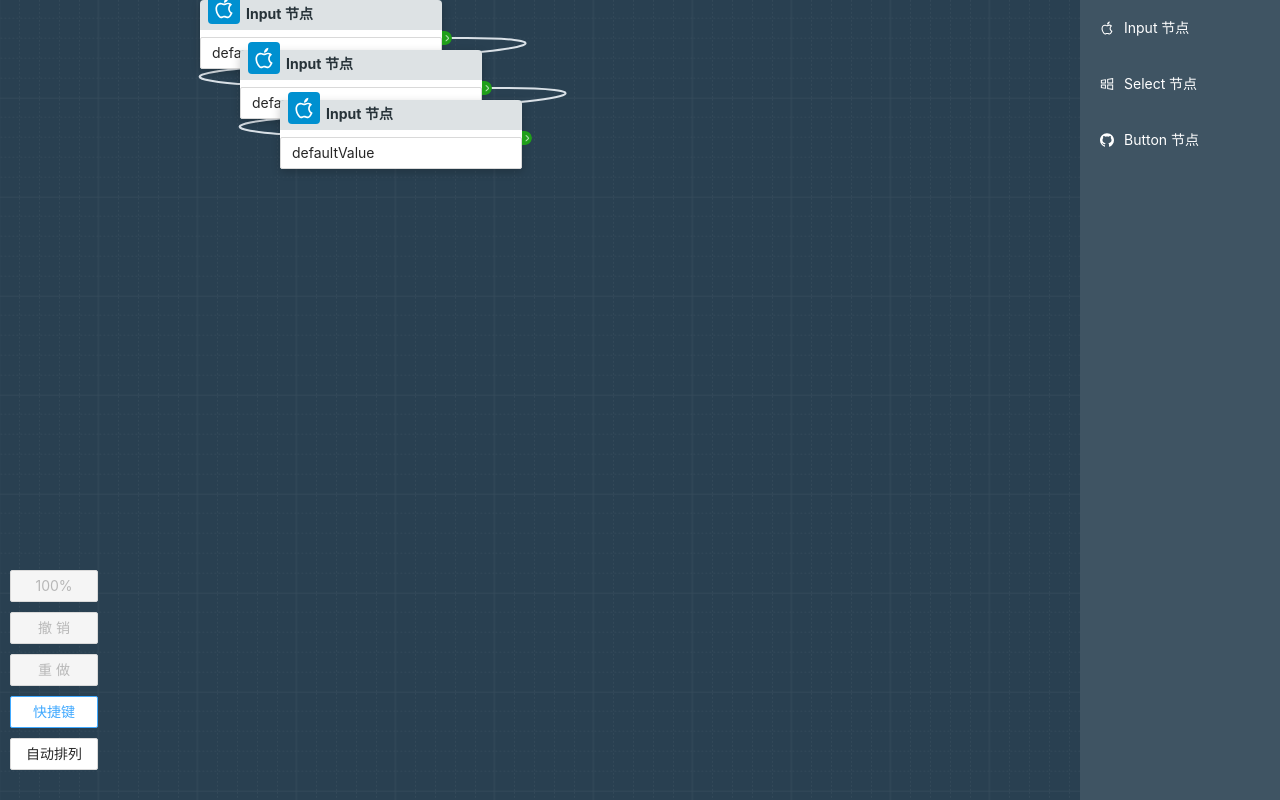
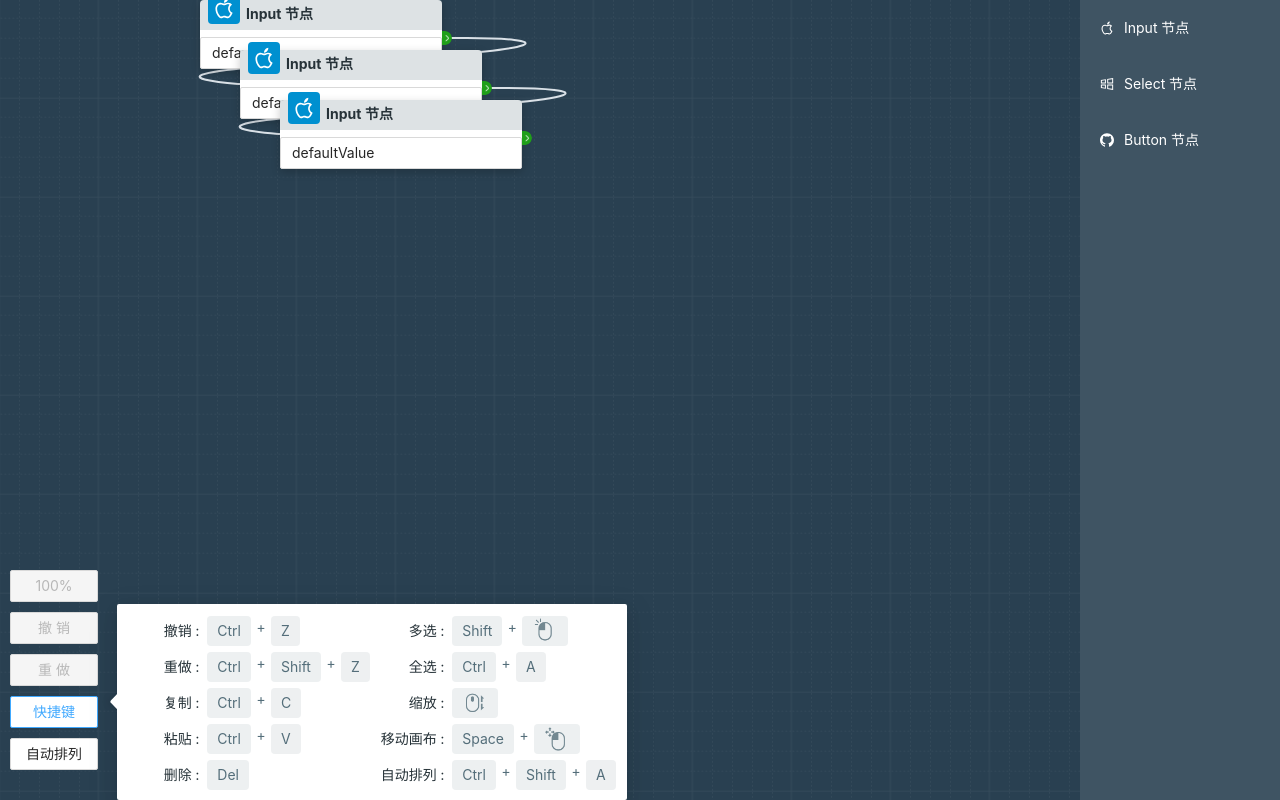
Before and after one commit to huangjincq/react-diagram-demo, a React (Create React App) app: page / in a window 1280 px wide. Both pictures are taken after a click on the button "快捷键". Built offline with nearby package versions, Linux system fonts and the light colour scheme.

Commit message:
add ShortcutsPanel

```diff
--- a/src/components/Toolbar/ShortcutsPanel.tsx
+++ b/src/components/Toolbar/ShortcutsPanel.tsx
@@ -14,26 +14,36 @@ const ALT_OR_OPT = isMac ? 'OPT' : 'Alt'
 
 const hotkeyList = [
   { text: '撤销', hotKeys: [{ key: CTRL_OR_CMD }, { key: 'Z' }] },
+  { text: '多选', hotKeys: [{ key: 'Shift' }, { icon: IconClick }] },
   { text: '重做', hotKeys: [{ key: CTRL_OR_CMD }, { key: 'Shift' }, { key: 'Z' }] },
+  { text: '全选', hotKeys: [{ key: CTRL_OR_CMD }, { key: 'A' }] },
+  { text: '复制', hotKeys: [{ key: CTRL_OR_CMD }, { key: 'C' }] },
   { text: '缩放', hotKeys: [{ icon: IconWheel }] },
-  { text: '复制', hotKeys: [{ key: CTRL_OR_CMD }, { key: 'C' }] },
   { text: '粘贴', hotKeys: [{ key: CTRL_OR_CMD }, { key: 'V' }] },
-  { text: '全选', hotKeys: [{ key: CTRL_OR_CMD }, { key: 'A' }] },
+  { text: '移动画布', hotKeys: [{ key: 'Space' }, { icon: IconMove }] },
+  { text: '删除', hotKeys: [{ key: 'Del' }] },
   { text: '自动排列', hotKeys: [{ key: CTRL_OR_CMD }, { key: 'Shift' }, { key: 'A' }] },
-  { text: '删除', hotKeys: [{ key: 'Del' }] },
-  { text: '多选', hotKeys: [{ key: 'Shift' }, { icon: IconMove }] },
-  { text: '移动画布', hotKeys: [{ key: 'Space' }, { icon: IconMove }] },
 ]
 
 export const ShortcutsPanel: React.FC<ShortcutsPanelProps> = React.memo(({}) => {
   return (
-    <div>
+    <ul className="shortcuts-panel">
       {hotkeyList.map((item, index) => (
-        <div key={index} className="scale-item">
-          {item.text}
-          <img src={IconWheel} alt="" />
-        </div>
+        <li key={index} className="shortcuts-panel-item">
+          <div className="shortcuts-panel-title">{item.text} :</div>
+          <div className="shortcuts-panel-list">
+            {item.hotKeys.map((keyItem, keyIndex) => (
+              <React.Fragment key={index}>
+                {keyIndex > 0 && <span className="shortcuts-panel-plus">+</span>}
+                <div className="shortcuts-panel-key">
+                  {keyItem.key}
+                  {keyItem.icon && <img className="shortcuts-panel-icon" src={keyItem.icon} alt={item.text} />}
+                </div>
+              </React.Fragment>
+            ))}
+          </div>
+        </li>
       ))}
-    </div>
+    </ul>
   )
 })
--- a/src/components/Toolbar/Toolbar.tsx
+++ b/src/components/Toolbar/Toolbar.tsx
@@ -27,7 +27,7 @@ export const Toolbar: React.FC<ToolbarProps> = React.memo(({ undo, redo, canUndo
       <Button disabled={!canRedo} onClick={redo}>
         重做
       </Button>
-      <Popover placement="right" content={<ShortcutsPanel />} overlayClassName="scale-popover">
+      <Popover trigger="click" placement="right" content={<ShortcutsPanel />} overlayClassName="scale-popover">
         <Button>快捷键</Button>
       </Popover>
       <Button onClick={handleAutoLayout}>自动排列</Button>
--- a/src/components/Toolbar/style.scss
+++ b/src/components/Toolbar/style.scss
@@ -26,3 +26,43 @@
     // width: 64px;
   }
 }
+
+.shortcuts-panel {
+  display: flex;
+  flex-wrap: wrap;
+  width: 490px;
+  list-style: none;
+  padding: 8px 0 0 0;
+  margin: 0;
+  &-item {
+    width: 50%;
+    display: flex;
+    align-items: center;
+    margin-bottom: 6px;
+    color: #546e7a;
+  }
+  &-title {
+    text-align: right;
+    width: 72px;
+    color: #263238;
+  }
+  &-list {
+    margin-left: 8px;
+    display: flex;
+  }
+  &-icon {
+    width: 26px;
+  }
+  &-key {
+    background-color: rgba(84, 110, 122, 0.1);
+    border-radius: 4px;
+    padding: 0 10px;
+    height: 30px;
+    display: flex;
+    align-items: center;
+  }
+  &-plus {
+    width: 20px;
+    text-align: center;
+  }
+}
```
